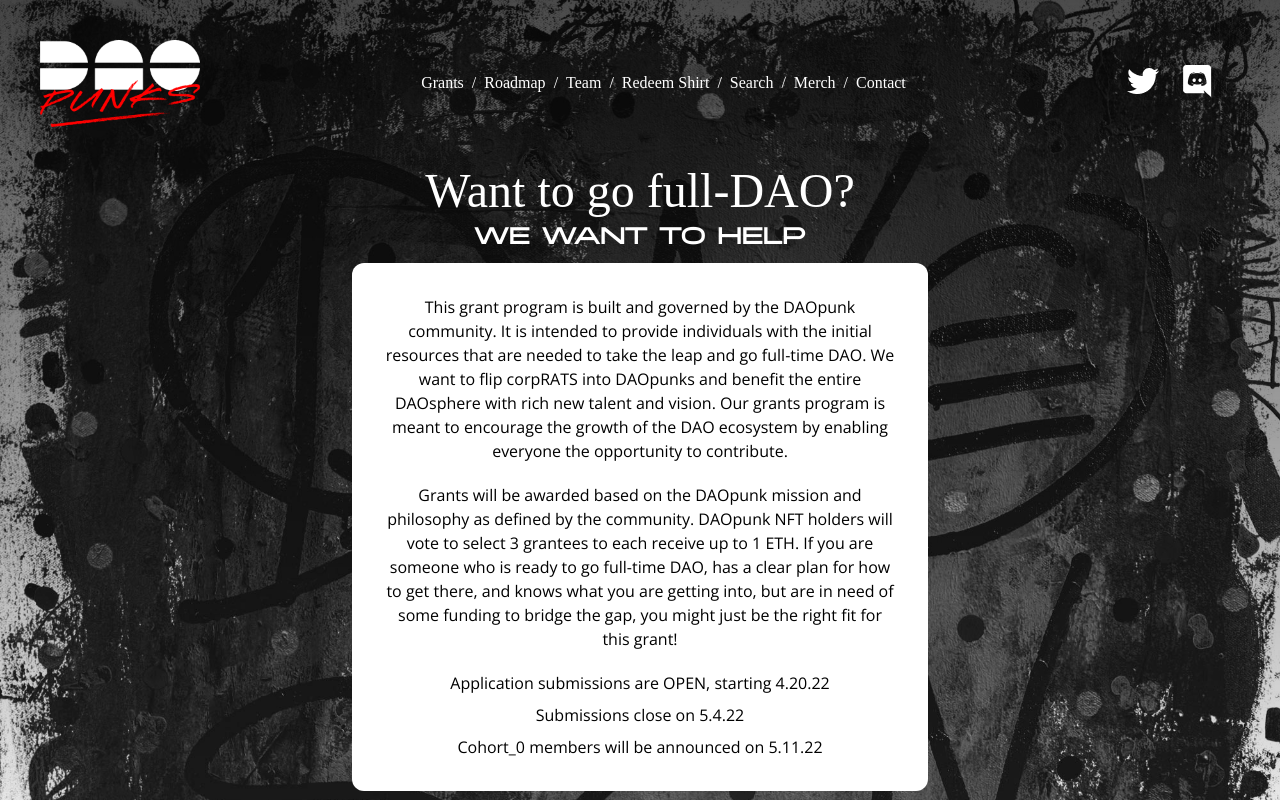
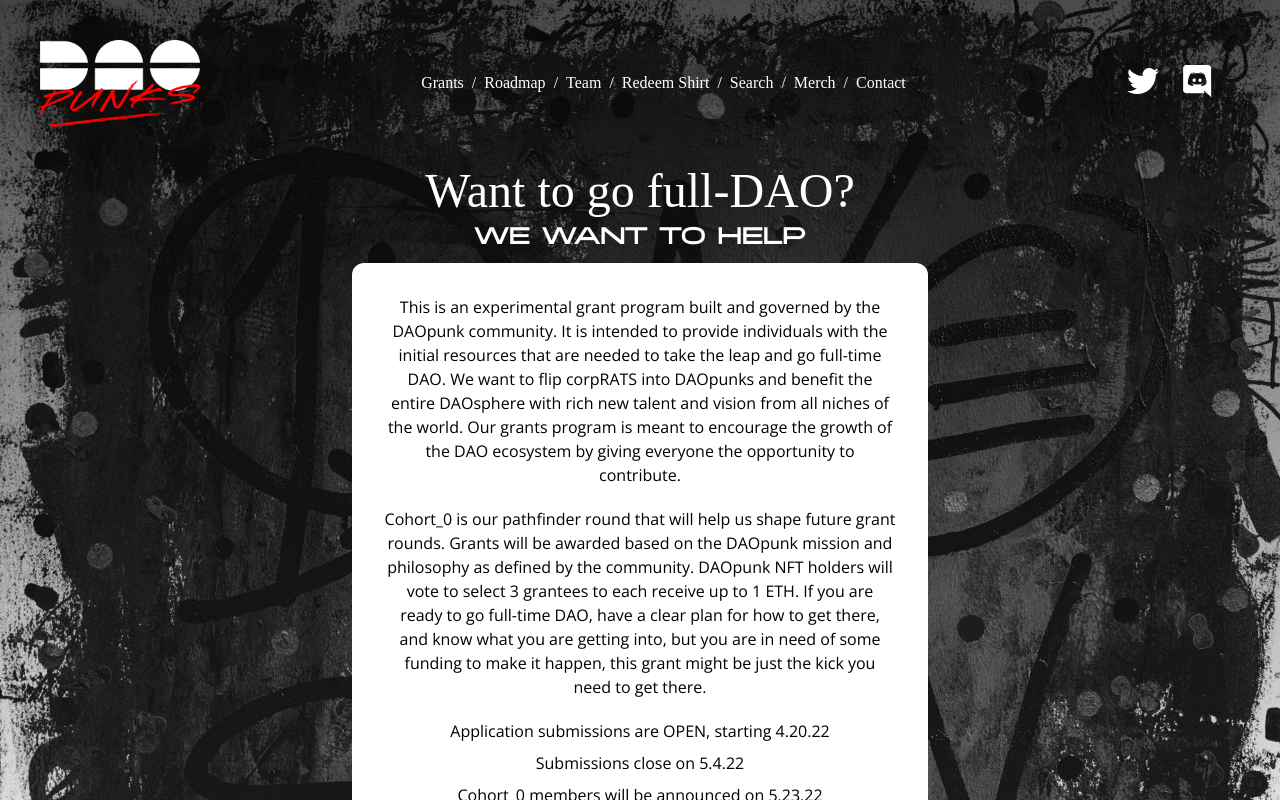
Before and after one commit to hulkhere/daopunks-vercel, a React (Create React App) app: page /grants in a window 1280 px wide. Shown: the top 800 px of the page. Built offline with nearby package versions, Linux system fonts and the light colour scheme; a web font is replaced by a local one.

Commit message:
changes-19-april

```diff
--- a/src/pages/grants.js
+++ b/src/pages/grants.js
@@ -27,17 +27,17 @@ export default function Grants() {
                   We want to help
                 </div>
                 <div className='flex flex-col gap-2 bg-white text-black p-5 rounded-xl open-sans-light'>
-              <div className='text-sm block xl:hidden mt-4'>This grant program is built and governed by the DAOpunk community. It is intended to provide individuals with the initial resources that are needed to take the leap and go full-time DAO. We want to flip corpRATS into DAOpunks and benefit the entire DAOsphere with rich new talent and vision. Our grants program is meant to encourage the growth of the DAO ecosystem by enabling everyone the opportunity to contribute.
+              <div className='block xl:hidden mt-4'>This is an experimental grant program built and governed by the DAOpunk community. It is intended to provide individuals with the initial resources that are needed to take the leap and go full-time DAO. We want to flip corpRATS into DAOpunks and benefit the entire DAOsphere with rich new talent and vision from all niches of the world. Our grants program is meant to encourage the growth of the DAO ecosystem by giving everyone the opportunity to contribute.
 
 
 </div>
 <div>
-  Grants will be awarded based on the DAOpunk mission and philosophy as defined by the community. DAOpunk NFT holders will vote to select 3 grantees to each receive up to 1 ETH. If you are someone who is ready to go full-time DAO, has a clear plan for how to get there, and knows what you are getting into, but are in need of some funding to bridge the gap, you might just be the right fit for this grant!
+Cohort_0 is our pathfinder round that will help us shape future grant rounds. Grants will be awarded based on the DAOpunk mission and philosophy as defined by the community. DAOpunk NFT holders will vote to select 3 grantees to each receive up to 1 ETH.  If you are ready to go full-time DAO, have a clear plan for how to get there, and know what you are getting into, but you are in need of some funding to make it happen, this grant might be just the kick you need to get there.
 </div>
 <div className='flex flex-col gap-1 mt-5'>
             <div>Application submissions are OPEN, starting 4.20.22</div>
             <div>Submissions close on 5.4.22</div>
-            <div>Cohort_0 members will be announced on 5.11.22</div>
+            <div>Cohort_0 members will be announced on 5.23.22</div>
 
             </div>
 </div>
@@ -54,14 +54,14 @@ export default function Grants() {
                 We want to help
               </div>
               <div className='text-black bg-white p-8 rounded-xl open-sans-light'><div className='flex flex-col gap-5'>
-              <div className='text-md hidden xl:block open-sans-light'>This grant program is built and governed by the DAOpunk community. It is intended to provide individuals with the initial resources that are needed to take the leap and go full-time DAO. We want to flip corpRATS into DAOpunks and benefit the entire DAOsphere with rich new talent and vision. Our grants program is meant to encourage the growth of the DAO ecosystem by enabling everyone the opportunity to contribute.</div>
+              <div className='text-md hidden xl:block'>This is an experimental grant program built and governed by the DAOpunk community. It is intended to provide individuals with the initial resources that are needed to take the leap and go full-time DAO. We want to flip corpRATS into DAOpunks and benefit the entire DAOsphere with rich new talent and vision from all niches of the world. Our grants program is meant to encourage the growth of the DAO ecosystem by giving everyone the opportunity to contribute.</div>
 
-<div>Grants will be awarded based on the DAOpunk mission and philosophy as defined by the community. DAOpunk NFT holders will vote to select 3 grantees to each receive up to 1 ETH. If you are someone who is ready to go full-time DAO, has a clear plan for how to get there, and knows what you are getting into, but are in need of some funding to bridge the gap, you might just be the right fit for this grant!</div>
+<div>Cohort_0 is our pathfinder round that will help us shape future grant rounds. Grants will be awarded based on the DAOpunk mission and philosophy as defined by the community. DAOpunk NFT holders will vote to select 3 grantees to each receive up to 1 ETH.  If you are ready to go full-time DAO, have a clear plan for how to get there, and know what you are getting into, but you are in need of some funding to make it happen, this grant might be just the kick you need to get there.</div>
             </div>
             <div className='flex flex-col gap-2 mt-5'>
             <div>Application submissions are OPEN, starting 4.20.22</div>
             <div>Submissions close on 5.4.22</div>
-            <div>Cohort_0 members will be announced on 5.11.22</div>
+            <div>Cohort_0 members will be announced on 5.23.22</div>
 
             </div>
             </div>
```
